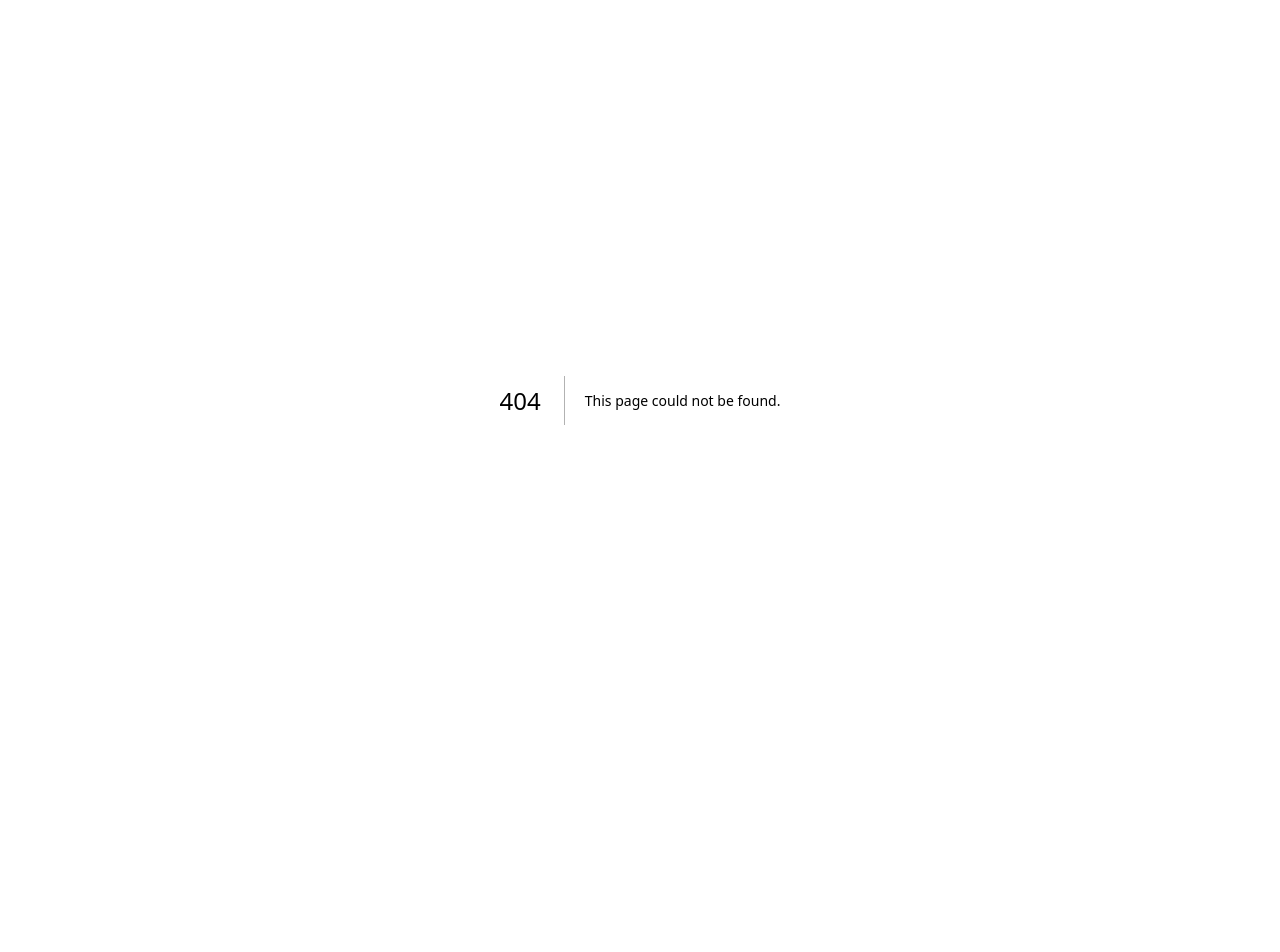
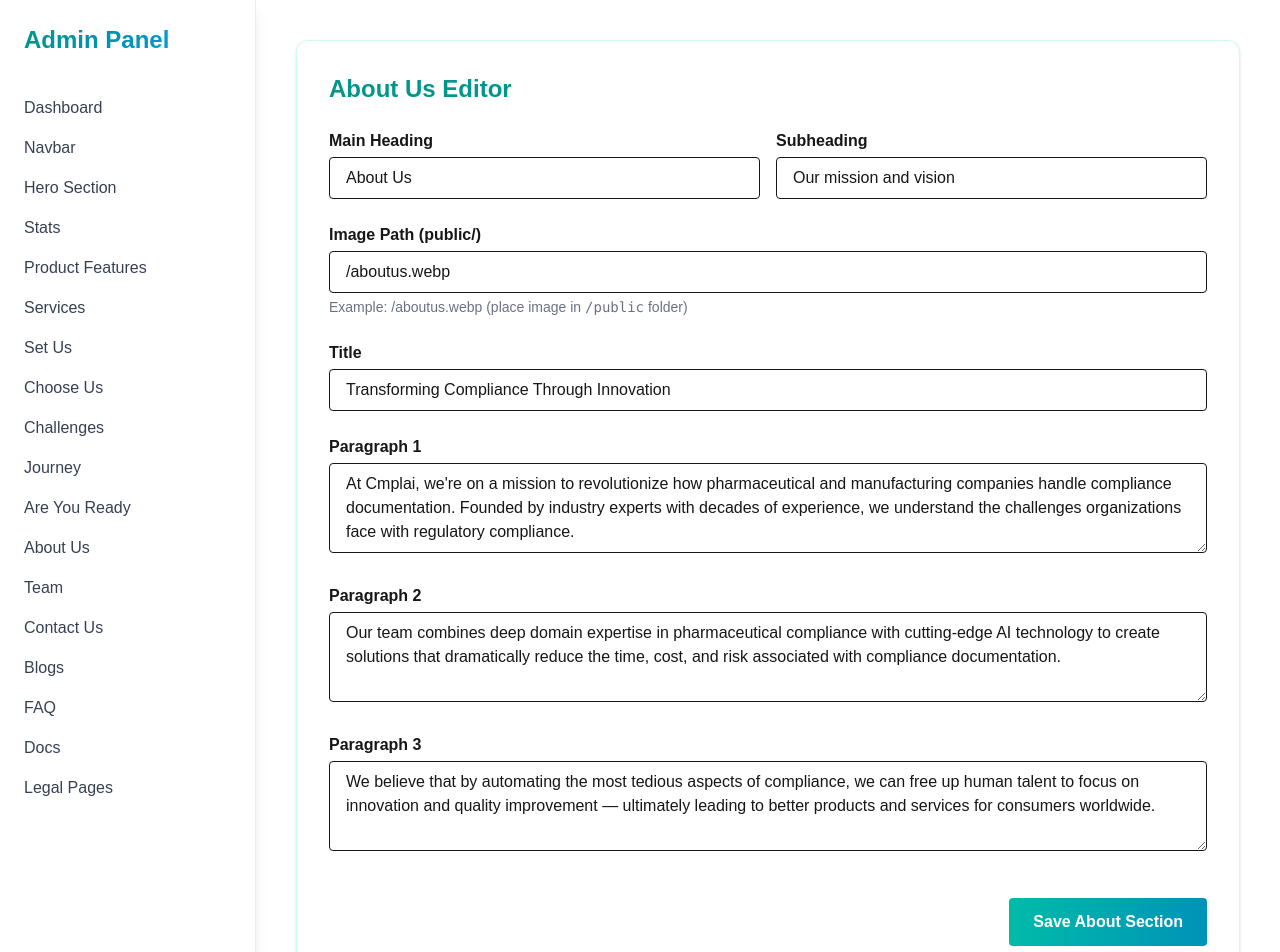
Before and after one commit to Narsimha1729/cmplai-adv, a Next.js app: page /admin/aboutus in a window 1280 px wide. Before the commit this address had no page. Shown: the top 952 px of the page. Before the commit the page ends 800 px from the top, so only its background shows below. Built offline with nearby package versions, Linux system fonts and the light colour scheme.

Commit message:
Finished

```diff
--- /dev/null
+++ b/app/admin/aboutus/page.jsx
@@ -0,0 +1,120 @@
+"use client";
+
+import { useState } from "react";
+
+export default function AboutUsEditor() {
+  const [form, setForm] = useState({
+    heading: "About Us",
+    subheading: "Our mission and vision",
+    title: "Transforming Compliance Through Innovation",
+    paragraph1:
+      "At Cmplai, we're on a mission to revolutionize how pharmaceutical and manufacturing companies handle compliance documentation. Founded by industry experts with decades of experience, we understand the challenges organizations face with regulatory compliance.",
+    paragraph2:
+      "Our team combines deep domain expertise in pharmaceutical compliance with cutting-edge AI technology to create solutions that dramatically reduce the time, cost, and risk associated with compliance documentation.",
+    paragraph3:
+      "We believe that by automating the most tedious aspects of compliance, we can free up human talent to focus on innovation and quality improvement — ultimately leading to better products and services for consumers worldwide.",
+    image: "/aboutus.webp", // image path from public/
+  });
+
+  const handleChange = (key, value) =>
+    setForm((prev) => ({ ...prev, [key]: value }));
+
+  const handleSubmit = (e) => {
+    e.preventDefault();
+    console.log("Saved:", form);
+    alert("About Us section saved! (Demo only)");
+  };
+
+  return (
+    <div className="max-w-5xl mx-auto bg-white p-8 rounded-xl shadow border border-teal-100">
+      <h2 className="text-2xl font-bold text-teal-600 mb-6">About Us Editor</h2>
+      <form onSubmit={handleSubmit} className="space-y-6">
+        {/* Heading & Subheading */}
+        <div className="grid grid-cols-1 md:grid-cols-2 gap-4">
+          <div>
+            <label className="block font-semibold mb-1">Main Heading</label>
+            <input
+              type="text"
+              value={form.heading}
+              onChange={(e) => handleChange("heading", e.target.value)}
+              className="w-full border px-4 py-2 rounded"
+            />
+          </div>
+          <div>
+            <label className="block font-semibold mb-1">Subheading</label>
+            <input
+              type="text"
+              value={form.subheading}
+              onChange={(e) => handleChange("subheading", e.target.value)}
+              className="w-full border px-4 py-2 rounded"
+            />
+          </div>
+        </div>
+
+        {/* Image Path */}
+        <div>
+          <label className="block font-semibold mb-1">Image Path (public/)</label>
+          <input
+            type="text"
+            value={form.image}
+            onChange={(e) => handleChange("image", e.target.value)}
+            className="w-full border px-4 py-2 rounded"
+          />
+          <p className="text-sm text-gray-500 mt-1">
+            Example: /aboutus.webp (place image in <code>/public</code> folder)
+          </p>
+        </div>
+
+        {/* Title */}
+        <div>
+          <label className="block font-semibold mb-1">Title</label>
+          <input
+            type="text"
+            value={form.title}
+            onChange={(e) => handleChange("title", e.target.value)}
+            className="w-full border px-4 py-2 rounded"
+          />
+        </div>
+
+        {/* Paragraphs */}
+        <div>
+          <label className="block font-semibold mb-1">Paragraph 1</label>
+          <textarea
+            rows={3}
+            value={form.paragraph1}
+            onChange={(e) => handleChange("paragraph1", e.target.value)}
+            className="w-full border px-4 py-2 rounded"
+          />
+        </div>
+        <div>
+          <label className="block font-semibold mb-1">Paragraph 2</label>
+          <textarea
+            rows={3}
+            value={form.paragraph2}
+            onChange={(e) => handleChange("paragraph2", e.target.value)}
+            className="w-full border px-4 py-2 rounded"
+          />
+        </div>
+        <div>
+          <label className="block font-semibold mb-1">Paragraph 3</label>
+          <textarea
+            rows={3}
+            value={form.paragraph3}
+            onChange={(e) => handleChange("paragraph3", e.target.value)}
+            className="w-full border px-4 py-2 rounded"
+          />
+        </div>
+
+        {/* Save Button */}
+        <div className="pt-4 text-right">
+          <button
+            type="submit"
+            className="bg-gradient-to-r from-teal-500 to-cyan-600 text-white font-semibold px-6 py-3 rounded hover:opacity-90"
+          >
+            Save About Section
+          </button>
+        </div>
+      </form>
+    </div>
+  );
+}
--- a/app/admin/layout.jsx
+++ b/app/admin/layout.jsx
@@ -26,7 +26,6 @@ export default function AdminLayout({ children }) {
               <a href="/admin/areyouready" className="block hover:text-teal-500">Are You Ready</a>
               <a href="/admin/aboutus" className="block hover:text-teal-500">About Us</a>
               <a href="/admin/team" className="block hover:text-teal-500">Team</a>
-              <a href="/admin/service" className="block hover:text-teal-500">Services</a>
               <a href="/admin/contactus" className="block hover:text-teal-500">Contact Us</a>
               <a href="/admin/blogs" className="block hover:text-teal-500">Blogs</a>
               <a href="/admin/faq" className="block hover:text-teal-500">FAQ</a>
```
